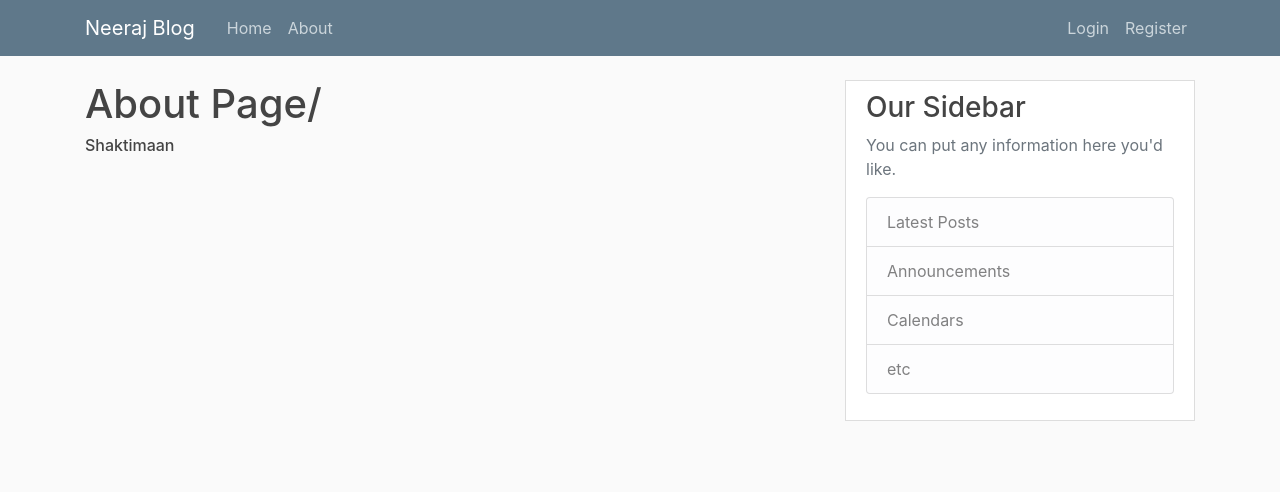
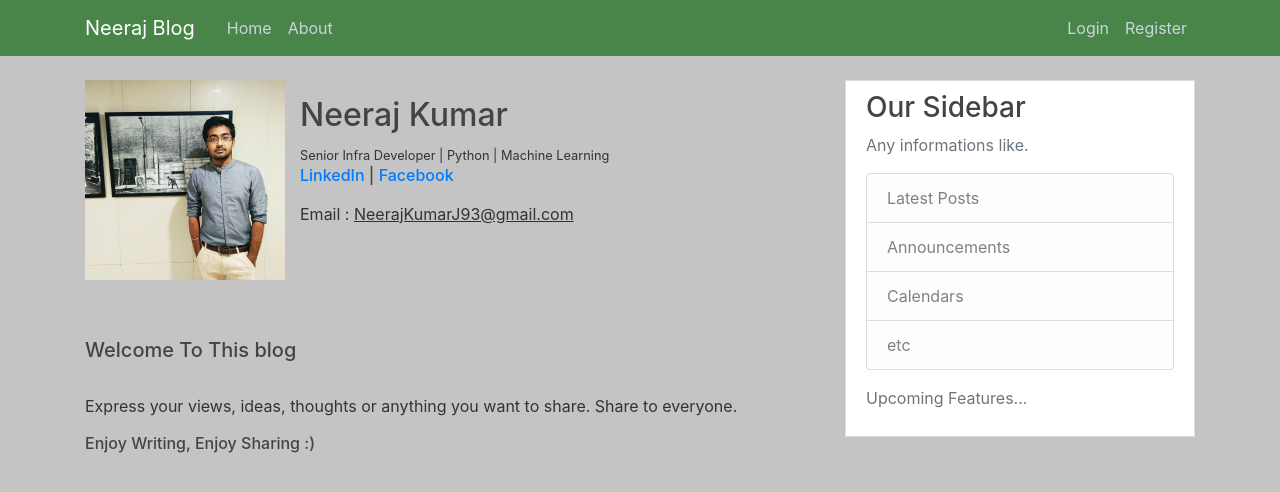
Before and after one commit to NeerajK23/myfirstblog, a Flask app: page /about in a window 1280 px wide. Shown: the top 492 px of the page. Run offline with Flask 2, Linux system fonts and the light colour scheme; some libraries are stand-ins or nearby versions.

Commit message:
User List Added with some UI changes

```diff
--- a/myflaskapplication/flaskblog/forms.py
+++ b/myflaskapplication/flaskblog/forms.py
@@ -18,7 +18,7 @@ class RegistrationForm(FlaskForm):
             raise ValidationError('That username is taken. Please choose a different one.')
 
     def validate_email(self,email):
-        user = User.query.filter_by(email=email.data).first()
+        user = User.query.filter_by(email=(email.data).lower()).first()
         if user:
             raise ValidationError('That email is taken. Please choose a different one.')
 
@@ -42,7 +42,7 @@ class UpdateAccountForm(FlaskForm):
 
     def validate_email(self,email):
         if email.data != current_user.email:
-            user = User.query.filter_by(email=email.data).first()
+            user = User.query.filter_by(email=(email.data).lower()).first()
             if user:
                 raise ValidationError('That email is taken. Please choose a different one.')
 
@@ -55,7 +55,7 @@ class RequestResetForm(FlaskForm):
     email = StringField('Email',validators=[DataRequired(),Email()])
     submit = SubmitField('Request Password Reset')
     def validate_email(self,email):
-        user = User.query.filter_by(email=email.data).first()
+        user = User.query.filter_by(email=(email.data).lower()).first()
         if user is None:
             raise ValidationError('There is no account with that email. Please Register First')
 
--- a/myflaskapplication/flaskblog/routes.py
+++ b/myflaskapplication/flaskblog/routes.py
@@ -28,7 +28,7 @@ def register():
     form= RegistrationForm()
     if form.validate_on_submit():
         hashed_password = bcrypt.generate_password_hash(form.password.data).decode('utf-8')
-        user = User(username=form.username.data, email=form.email.data, password=hashed_password)
+        user = User(username=form.username.data, email=(form.email.data).lower(), password=hashed_password)
         db.session.add(user)
         db.session.commit()
         flash('Your Account has been created! You are now able to Log in', 'success')
@@ -42,7 +42,7 @@ def login():
     form= LoginForm()
 
     if form.validate_on_submit():
-        user = User.query.filter_by(email=form.email.data).first()
+        user = User.query.filter_by(email=(form.email.data).lower()).first()
         if user and bcrypt.check_password_hash(user.password, form.password.data):
             login_user(user, remember=form.remember.data)
             next_page = request.args.get('next')
@@ -63,7 +63,7 @@ def save_picture(form_picture):
     _, f_ext=os.path.splitext(form_picture.filename)
     picture_fn = str(random_hex) + f_ext
     picture_path = os.path.join(app.root_path, 'static/profile_pics', picture_fn)
-    output_size =(125,125)
+    output_size =(200,200)
     i = Image.open(form_picture)
     i.thumbnail(output_size)
     i.save(picture_path)
@@ -78,7 +78,7 @@ def account():
             picture_file = save_picture(form.picture.data)
             current_user.image_file = picture_file
         current_user.username=form.username.data
-        current_user.email=form.email.data
+        current_user.email=(form.email.data).lower()
         db.session.commit()
         flash('Your Account has been Updated!', 'success')
         return redirect(url_for('account'))
@@ -87,6 +87,13 @@ def account():
         form.email.data=current_user.email
     image_file= url_for('static', filename='profile_pics/' + current_user.image_file)
     return render_template('account.html',title='Account', image_file=image_file, form=form)
+
+@app.route("/userlist")
+@login_required
+def userlist():
+    users=User.query.order_by(User.username).all()
+    #users=User.query.all()
+    return render_template('userlist.html',users=users)
 
 @app.route("/post/new",methods=['GET','POST'])
 @login_required
@@ -153,7 +160,7 @@ def reset_request():
         return redirect(url_for('home'))
     form = RequestResetForm()
     if form.validate_on_submit():
-        user = User.query.filter_by(email=form.email.data).first()
+        user = User.query.filter_by(email=(form.email.data).lower()).first()
         send_reset_email(user)
         flash('An email has been sent with instructions to reset your password.','info')
         return redirect(url_for('login'))
--- a/myflaskapplication/flaskblog/static/main.css
+++ b/myflaskapplication/flaskblog/static/main.css
@@ -1,6 +1,6 @@
 body {
 
-  background: #fafafa;
+  background: #c5c4c4;
 
   color: #333333;
 
@@ -20,7 +20,7 @@ h1, h2, h3, h4, h5, h6 {
 
 .bg-steel {
 
-  background-color: #5f788a;
+  background-color: #498448;
 
 }
 
--- a/myflaskapplication/flaskblog/templates/about.html
+++ b/myflaskapplication/flaskblog/templates/about.html
@@ -1,9 +1,37 @@
 {% extends "layout.html" %}
-
 {% block content %}
 
-<h1>About Page/</h1>
+<head>
+<style>
+img {
+    float: left;
+}
+</style>
+</head>
+<body>
+<p><img src="{{ url_for('static', filename='profile_pics/adminprofile.jpg') }}" style="width:200px;height:200px;margin-right:15px;">
+<h2>Neeraj Kumar</h2>
+<small>Senior Infra Developer | Python | Machine Learning</small>
 
-<h6>Shaktimaan</h6>
+<h6><a href="https://www.linkedin.com/in/neeraj-kumar-2696b8a8/">LinkedIn</a> |
+<a href="https://www.facebook.com/profile.php?id=100002197557789">Facebook</a></h6>
+</p>
+
+<p>Email : <u>NeerajKumarJ93@gmail.com</u> </p>
+
+</body>
+</br>
+</br>
+</br>
+</br>
+
+<div class="media-body">
+  <div class="article-metadata">
+    <h5 class="mr-2">Welcome To This blog</h5>
+<br>
+<p> Express your views, ideas, thoughts or anything you want to share. Share to everyone.</p>
+<h6>Enjoy Writing, Enjoy Sharing :)
+  </div>
+</div>
 
 {% endblock content %}
--- a/myflaskapplication/flaskblog/templates/layout.html
+++ b/myflaskapplication/flaskblog/templates/layout.html
@@ -9,9 +9,9 @@
     <link rel="stylesheet" href="https://maxcdn.bootstrapcdn.com/bootstrap/4.0.0/css/bootstrap.min.css" integrity="sha384-Gn5384xqQ1aoWXA+058RXPxPg6fy4IWvTNh0E263XmFcJlSAwiGgFAW/dAiS6JXm" crossorigin="anonymous">
     <link rel="stylesheet" type="text/css" href="{{url_for('static',filename='main.css')}}">
   {% if title %}
-    <title>Flask Blog - {{ title }}</title>
+    <title>Neeraj Blog - {{ title }}</title>
   {% else %}
-    <title>Flask Blog</title>
+    <title>Neeraj Blog</title>
   {% endif %}
 </head>
 <body>
@@ -31,8 +31,9 @@
 
         <div class="navbar-nav">
          {% if current_user.is_authenticated %}
+         <a class="nav-item nav-link" href="{{ url_for('userlist') }}">All Users</a>
          <a class="nav-item nav-link" href="{{ url_for('new_post') }}">New Post</a>
-         <a class="nav-item nav-link" href="{{ url_for('account') }}">Account</a>
+         <a class="nav-item nav-link" href="{{ url_for('account') }}">Profile</a>
          <a class="nav-item nav-link" href="{{ url_for('logout') }}">Logout</a>
          {% else %}
           <a class="nav-item nav-link" href="{{ url_for('login') }}">Login</a>
@@ -60,7 +61,7 @@
     <div class="col-md-4">
       <div class="content-section">
         <h3>Our Sidebar</h3>
-        <p class='text-muted'>You can put any information here you'd like.
+        <p class='text-muted'>Any informations like.
           <ul class="list-group">
             <li class="list-group-item list-group-item-light">Latest Posts</li>
             <li class="list-group-item list-group-item-light">Announcements</li>
@@ -68,6 +69,7 @@
             <li class="list-group-item list-group-item-light">etc</li>
           </ul>
         </p>
+        <p class='text-muted'>Upcoming Features...
       </div>
     </div>
   </div>
```
Also changed, not shown: myflaskapplication/flaskblog/templates/userlist.html (added, +12 -0 lines), myflaskapplication/flaskblog/site.db (added), myflaskapplication/flaskblog/static/profile_pics/208044020580.jpg (added), myflaskapplication/flaskblog/static/profile_pics/486993869216.jpg (added), myflaskapplication/flaskblog/static/profile_pics/adminprofile.jpg (added).
